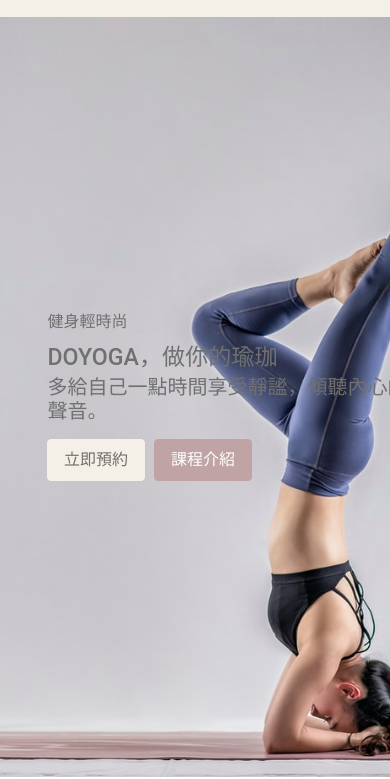
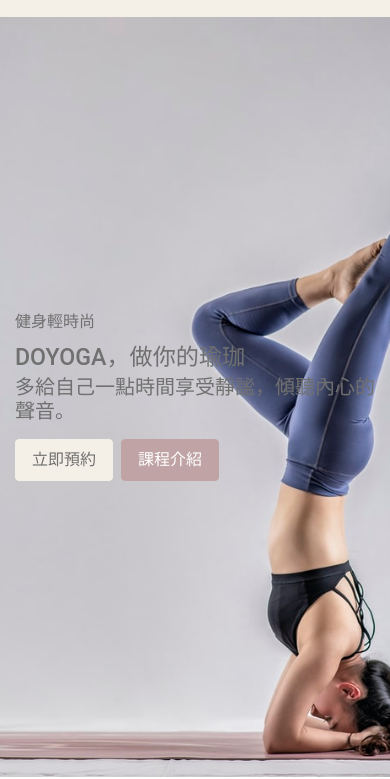
Before and after one commit to sylvia-H/Hex_LayoutProject_week8_YOGA, a plain HTML site: page index.html in a window 390 px wide. Shown: the part 65-844 px from the top of the page. Drawn offline with nearby package versions, Linux system fonts and the light colour scheme.

Commit message:
Update 2021-09-06T06:17:17.976Z

```diff
--- a/index.html
+++ b/index.html
@@ -104,7 +104,7 @@
         <div class="row h-100">
             <div
                 data-aos="fade-down"
-                class="offset-1 col-lg-11 text-dark | d-flex flex-column jc-c">
+                class="col-12 col-md-8 offset-lg-1 col-lg-11 text-dark | d-flex flex-column jc-c">
                 <h6 class="mb-3 mb-md-0">健身輕時尚</h6>
                 <h1 class="fs-3 fs-md-1 | mb-1 mb-md-0">DOYOGA，做你的瑜珈</h1>
                 <h4 class="fs-5 fs-md-4">多給自己一點時間享受靜謐，傾聽內心的聲音。</h4>
```
